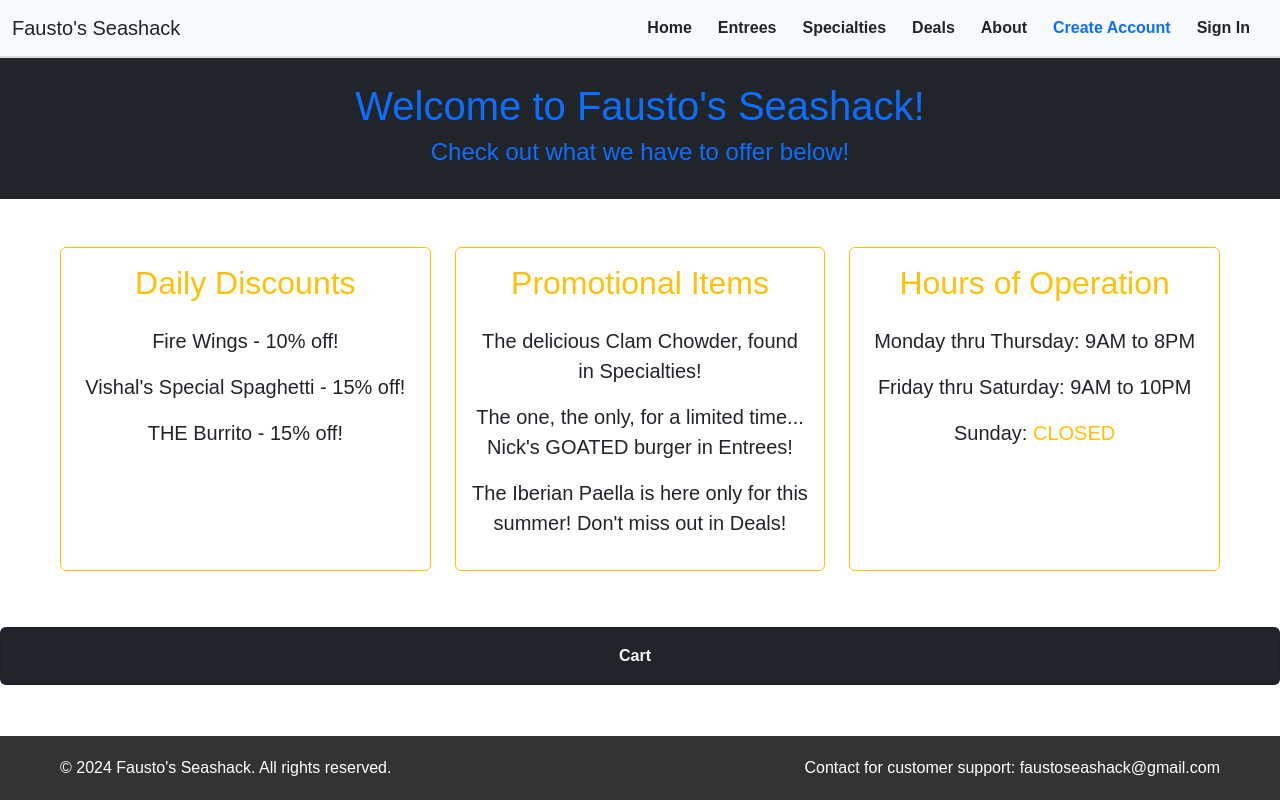
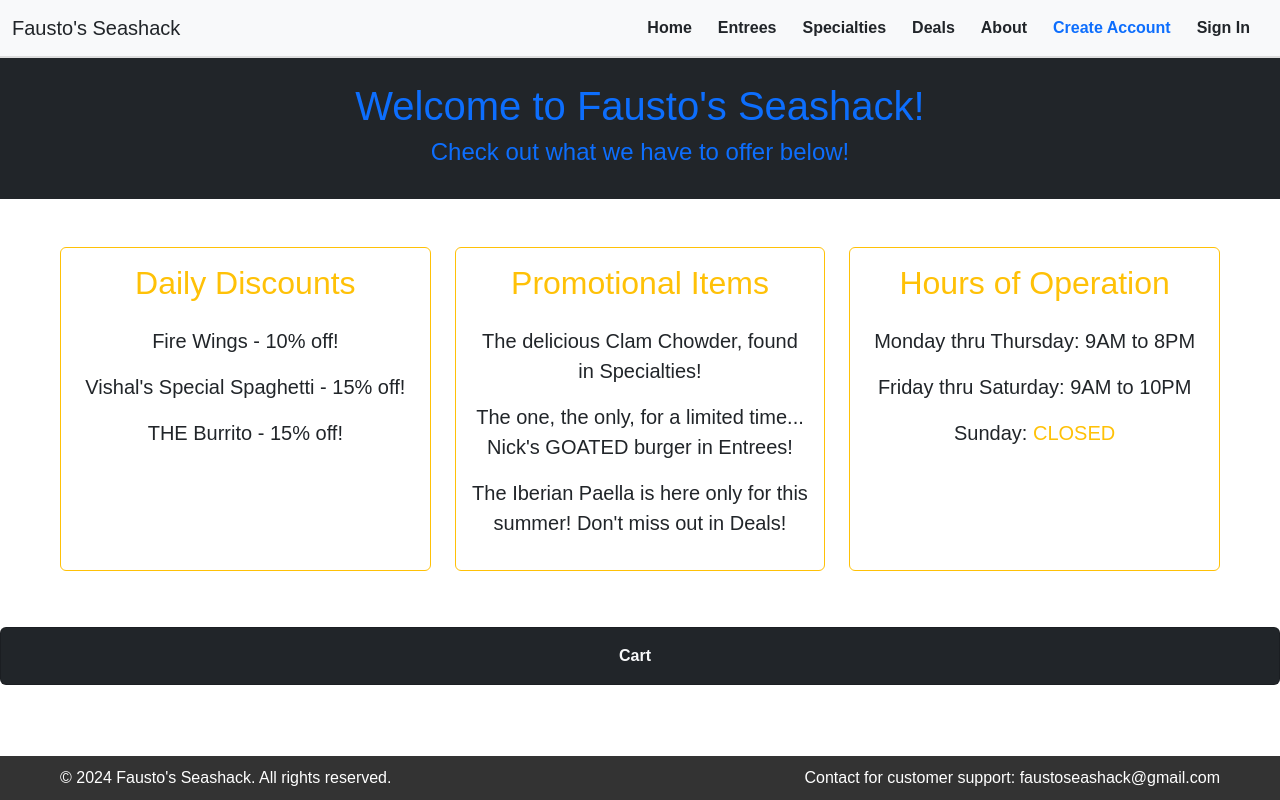
Before and after one commit to Vishal-Kapadia/Faustos-Seashack, a React (Vite) app in the folder 561Project/frontend/: page / in a window 1280 px wide. Built offline with nearby package versions, Linux system fonts and the light colour scheme.

Commit message:
small footer

```diff
--- a/561Project/frontend/src/styles/Footer.css
+++ b/561Project/frontend/src/styles/Footer.css
@@ -1,13 +1,12 @@
 
-/* footer.css */
 
 .footer {
   background-color: #333;
   color: #fff;
-    padding: 20px 0;
-    position: fixed; /* Fixed positioning */
-    bottom: 0; /* Stick to the bottom */
-    width: 100%; /* Occupy full width */
+  padding: 10px 0; /* Decreased padding */
+  position: fixed;
+  bottom: 0;
+  width: 100%;
 }
 
 .container {
@@ -34,7 +33,7 @@
 
 .footer-links li {
   display: inline-block;
-    margin-right: 20px;
+  margin-right: 10px; /* Decreased margin */
 }
 
 .footer-links li:last-child {
```
Lines whose indentation alone changed are shown as unchanged.
